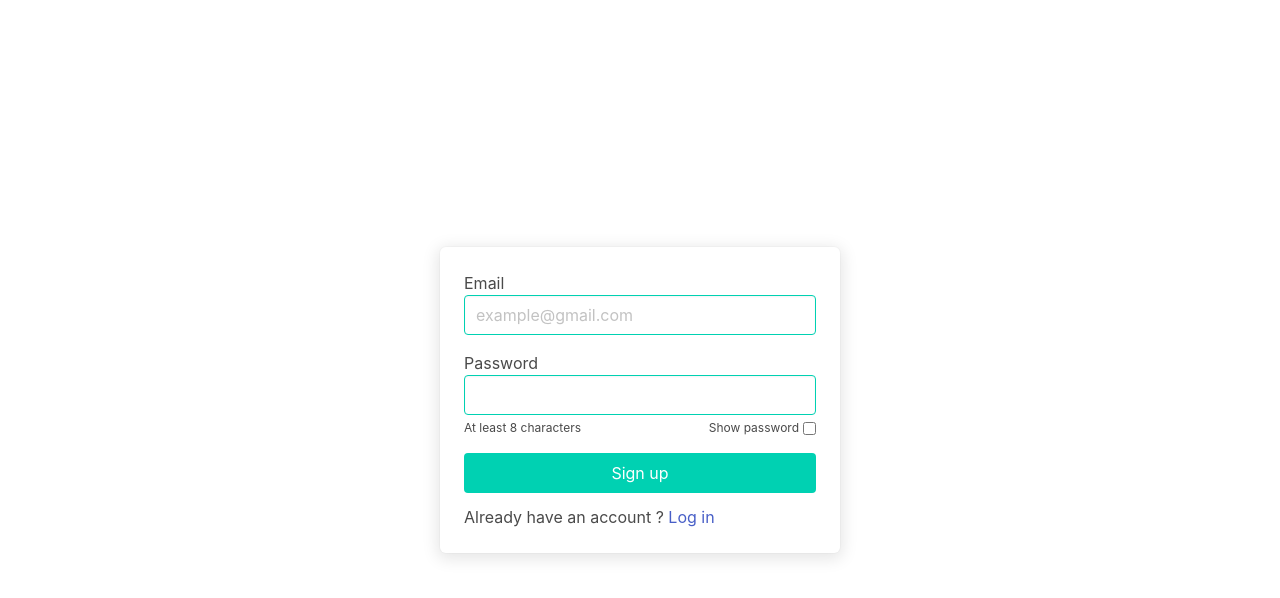
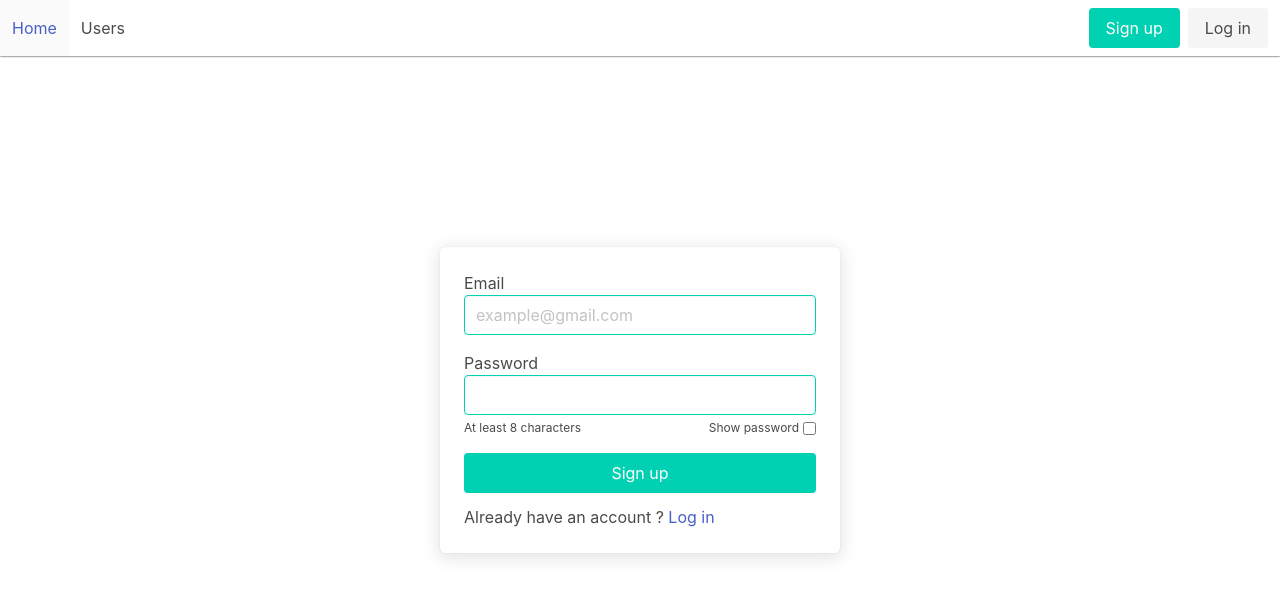
Before and after one commit to ZUBOV-ILLIA/authentication-front, a React (Vite) app: page /sign-up in a window 1280 px wide. Shown: the top 598 px of the page. Built offline with nearby package versions, Linux system fonts and the light colour scheme.

Commit message:
added react router dom, activation page and logic

```diff
--- a/package.json
+++ b/package.json
@@ -13,7 +13,8 @@
     "axios": "^1.7.7",
     "bulma": "^0.9.3",
     "react": "^18.3.1",
-    "react-dom": "^18.3.1"
+    "react-dom": "^18.3.1",
+    "react-router-dom": "^6.28.0"
   },
   "devDependencies": {
     "@eslint/js": "^9.13.0",
--- a/src/App.scss
+++ b/src/App.scss
@@ -6,6 +6,10 @@ $navbar-breakpoint: 480px !default;
 
 .active {
   font-weight: bold;
+}
+
+.navbar {
+  box-shadow: 0 0 2px 0 #000;
 }
 
 .loader {
@@ -17,6 +21,9 @@ $navbar-breakpoint: 480px !default;
   height: 100vh;
   width: 100vw;
   display: flex;
+  position: absolute;
+  top: 0;
+  left: 0;
   justify-content: center;
   align-items: center;
 }
--- a/src/App.tsx
+++ b/src/SignUp.tsx
@@ -1,8 +1,8 @@
 import { useState } from "react";
 import "./App.scss";
-import { registration } from "./api/loginAndReg.tsx";
+import { registration } from "./api/loginAndReg.ts";
 
-export default function App() {
+export default function SignUp() {
   const [email, setEmail] = useState("");
   const [password, setPassword] = useState("");
   const [isPasswordVisible, setIsPasswordVisible] = useState(false);
--- /dev/null
+++ b/src/api/loginAndReg.ts
@@ -0,0 +1,32 @@
+import axios from "axios";
+import { API_URL } from "../variables";
+
+type LogAndRegData = {
+  email: string;
+  password: string;
+};
+
+export function registration(data: LogAndRegData) {
+  axios
+    .post(`${API_URL}/registration`, {
+      email: data.email,
+      password: data.password,
+    })
+    .then((res) => {
+      console.log(res);
+    });
+}
+
+export async function activationUser(token: string) {
+  try {
+    const res = await axios.get(`${API_URL}/activation/${token}`);
+    if (res.status === 200) {
+      return "User is activated";
+    }
+
+    return "Unexpected response status";
+  } catch (err) {
+    console.error(err);
+    return "An error occurred during activation";
+  }
+}
--- /dev/null
+++ b/src/components/Header.tsx
@@ -0,0 +1,31 @@
+import { Link } from "react-router-dom";
+
+export default function Header() {
+  return (
+    <nav className="navbar" role="navigation" aria-label="main navigation">
+      <div id="navbarBasicExample" className="navbar-menu">
+        <div className="navbar-start">
+          <Link to="/" className="navbar-item">
+            Home
+          </Link>
+          <Link to="/users" className="navbar-item">
+            Users
+          </Link>
+        </div>
+
+        <div className="navbar-end">
+          <div className="navbar-item">
+            <div className="buttons">
+              <Link to="/sign-up" className="button is-primary">
+                Sign up
+              </Link>
+              <Link to="/log-in" className="button is-light">
+                Log in
+              </Link>
+            </div>
+          </div>
+        </div>
+      </div>
+    </nav>
+  );
+}
--- /dev/null
+++ b/src/components/Layout.tsx
@@ -0,0 +1,10 @@
+import Header from "./Header";
+
+export default function Layout({ children }: { children: React.ReactNode }) {
+  return (
+    <>
+      <Header />
+      {children}
+    </>
+  );
+}
--- /dev/null
+++ b/src/components/UserActivation.tsx
@@ -0,0 +1,30 @@
+import { useEffect, useState } from "react";
+import { useParams } from "react-router-dom";
+import { activationUser } from "../api/loginAndReg.ts";
+
+export default function UserActivation() {
+  const { token } = useParams<{ token: string }>();
+  const [message, setMessage] = useState("");
+  const [isFirstRender, setIsFirstRender] = useState(true);
+
+  useEffect(() => {
+    if (!token) return;
+    if (isFirstRender) {
+      setIsFirstRender(false);
+      return;
+    }
+
+    const getMessage = async () => {
+      const res = (await activationUser(token)) || "Oops";
+      setMessage(res);
+    };
+
+    getMessage();
+  }, [token, isFirstRender]);
+
+  return (
+    <div>
+      <div className="centered-block">{message}</div>;
+    </div>
+  );
+}
--- a/src/main.tsx
+++ b/src/main.tsx
@@ -1,9 +1,39 @@
 import { StrictMode } from "react";
 import { createRoot } from "react-dom/client";
-import App from "./App.tsx";
+import {
+  createBrowserRouter,
+  Navigate,
+  RouterProvider,
+} from "react-router-dom";
+import SignUp from "./SignUp.tsx";
+import Layout from "./components/Layout.tsx";
+import UserActivation from "./components/UserActivation.tsx";
+
+const router = createBrowserRouter([
+  {
+    path: "/",
+    element: <Navigate to="/sign-up" />,
+  },
+  {
+    path: "/sign-up",
+    element: (
+      <Layout>
+        <SignUp />
+      </Layout>
+    ),
+  },
+  {
+    path: "/activation/:token",
+    element: (
+      <Layout>
+        <UserActivation />
+      </Layout>
+    ),
+  },
+]);
 
 createRoot(document.getElementById("root")!).render(
   <StrictMode>
-    <App />
+    <RouterProvider router={router} />
   </StrictMode>
 );
--- /dev/null
+++ b/src/variables.tsx
@@ -0,0 +1 @@
+export const API_URL = "http://localhost:3005";
```
Also changed, not shown: 1 other file (tests, documents, lock files or other folders).
